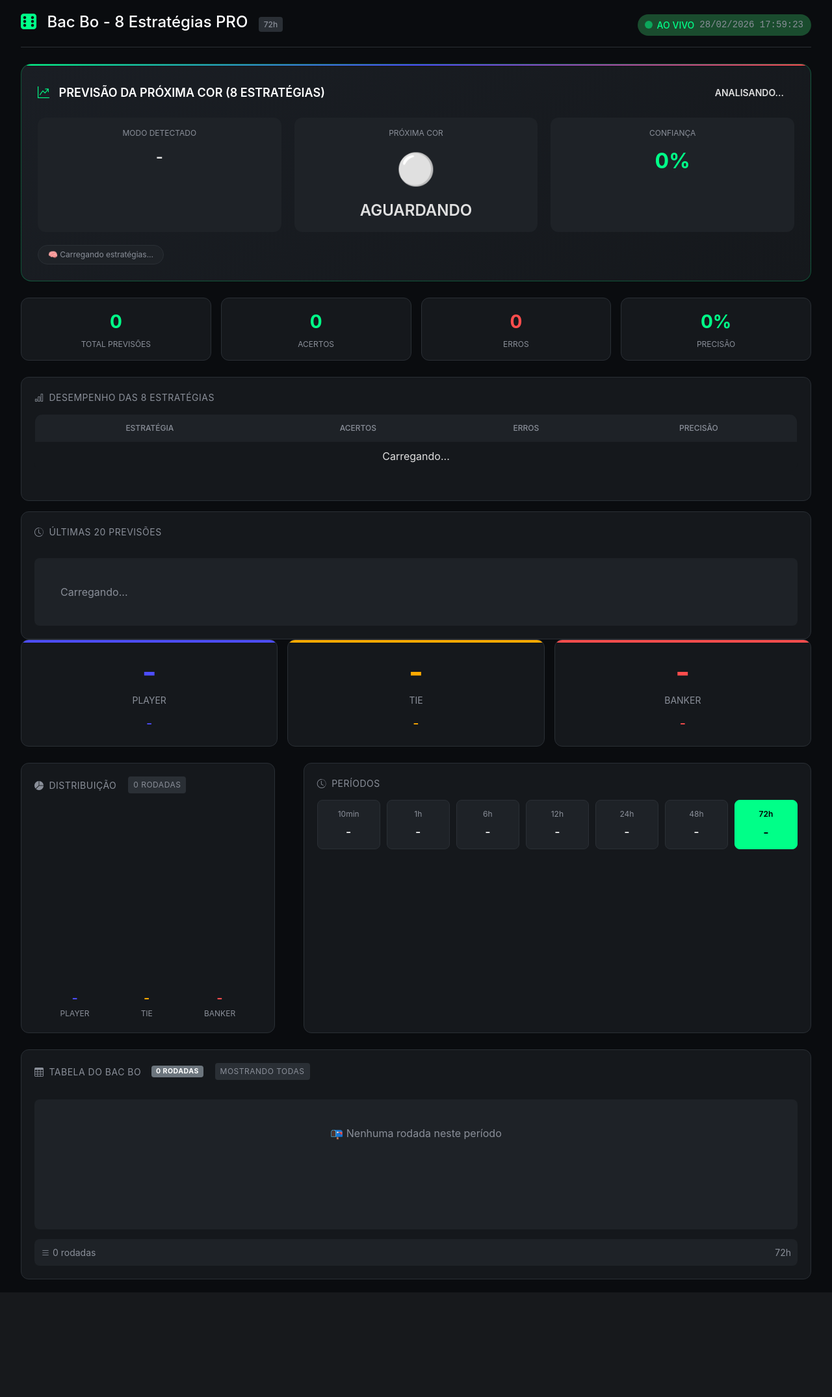
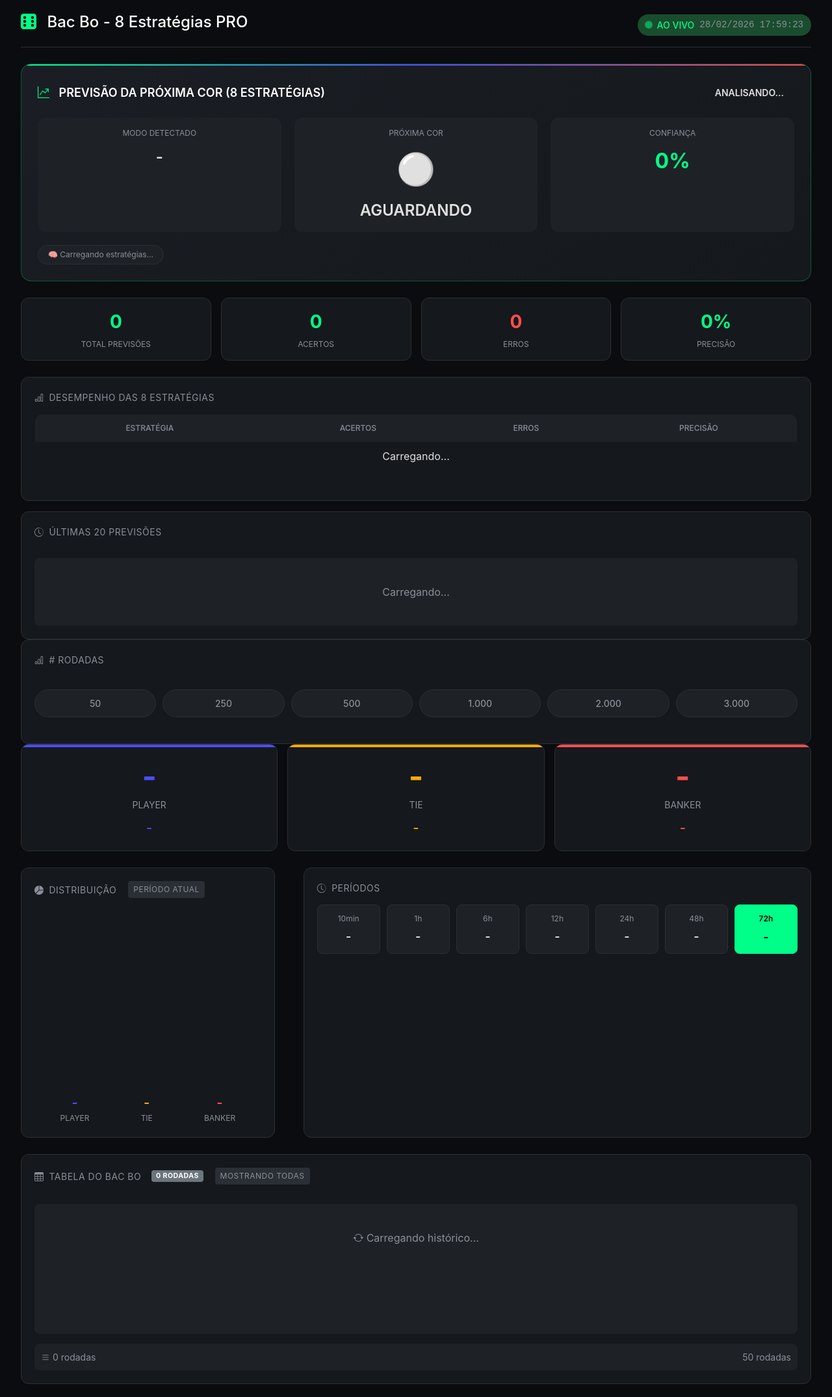
Before and after one commit to Gabrie50/bot-bacbo, a Flask app: page / in a window 1280 px wide. Shown: the whole page at 65% size. Before the commit the page ends 1989 px from the top, so only its background shows below. Run offline with Flask 3, Linux system fonts and the light colour scheme; data that the repository does not hold is empty; a map, chart or similar area stays blank; parts of the project's set-up code (start-up, migrations or seed data) failed here and were passed over.

Commit message:
Update index.html

```diff
--- a/templates/index.html
+++ b/templates/index.html
@@ -299,10 +299,10 @@
         /* Timeline de Previsões */
         .timeline-grid {
             display: flex;
-            flex-wrap: wrap;
+            flex-direction: column;
             gap: 8px;
             margin-top: 15px;
-            max-height: 150px;
+            max-height: 400px;
             overflow-y: auto;
             padding: 10px;
             background: #1e2227;
@@ -412,6 +437,40 @@
         .banker-color { color: #ff4d4d; }
         .player-color { color: #4d4dff; }
         .tie-color { color: #ffaa00; }
+
+        /* Botões de limite */
+        .limite-buttons {
+            display: flex;
+            flex-wrap: wrap;
+            gap: 10px;
+            margin: 20px 0;
+        }
+
+        .limite-btn {
+            background: #1e2227;
+            border: 1px solid #2a2f35;
+            color: #8a8f99;
+            padding: 10px 20px;
+            border-radius: 25px;
+            font-size: 14px;
+            font-weight: 500;
+            cursor: pointer;
+            transition: all 0.2s;
+            flex: 1;
+            min-width: 80px;
+        }
+
+        .limite-btn:hover {
+            background: #2a2f35;
+            color: #fff;
+        }
+
+        .limite-btn.active {
+            background: #00ff88;
+            border-color: #00ff88;
+            color: #000;
+            font-weight: 600;
+        }
 
         /* Cards de período */
         .period-grid {
@@ -628,7 +687,6 @@
             <h1>
                 <i class="bi bi-dice-6-fill"></i>
                 Bac Bo - 8 Estratégias PRO
-                <span class="info-badge" id="modoExibicao">72h</span>
             </h1>
             <div class="live-badge">
                 <span class="live-dot"></span>
@@ -727,6 +785,22 @@
             </div>
         </div>
 
+        <!-- Botões de Limite -->
+        <div class="card">
+            <div class="card-title">
+                <i class="bi bi-bar-chart"></i>
+                # RODADAS
+            </div>
+            <div class="limite-buttons">
+                <button class="limite-btn active" onclick="carregarTabela(50)">50</button>
+                <button class="limite-btn" onclick="carregarTabela(250)">250</button>
+                <button class="limite-btn" onclick="carregarTabela(500)">500</button>
+                <button class="limite-btn" onclick="carregarTabela(1000)">1.000</button>
+                <button class="limite-btn" onclick="carregarTabela(2000)">2.000</button>
+                <button class="limite-btn" onclick="carregarTabela(3000)">3.000</button>
+            </div>
+        </div>
+
         <!-- Distribuição Cards -->
         <div class="distribuicao-grid" id="distribuicaoGrid">
             <div class="distribuicao-card player" onclick="setFiltro('player')">
@@ -803,7 +877,7 @@
 
             <div class="total-info" id="totalPeriodo">
                 <span><i class="bi bi-list"></i> <span id="totalRodadasPeriodo">0</span> rodadas</span>
-                <span><span id="periodoAtualTexto">72h</span></span>
+                <span><span id="limiteAtual">50</span> rodadas</span>
             </div>
         </div>
     </div>
@@ -814,6 +888,7 @@
         let periodoAtual = 72;
         let dadosCompletos = [];
         let filtroAtual = null;
+        let limiteAtual = 50;
 
         // Histórico de previsões
         let historicoPrevisoes = [];
@@ -865,20 +939,14 @@
         // FUNÇÕES DE HISTÓRICO DE PREVISÕES
         // =========================================================================
 
-        function registrarPrevisao(previsao, resultadoReal, horario) {
+        function registrarPrevisao(previsao, resultadoReal, horario, numeros) {
             if (!previsao || !resultadoReal) return;
-
-            // Verificar se já registramos esta previsão
-            const jaExiste = historicoPrevisoes.some(p =>
-                p.horario === horario && p.previsao === previsao.previsao
-            );
-
-            if (jaExiste) return;
 
             const acertou = previsao.previsao === resultadoReal;
 
             const registro = {
                 horario: horario,
+                numeros: numeros,
                 previsao: previsao.previsao,
                 simboloPrevisto: previsao.simbolo,
                 resultado: resultadoReal,
@@ -893,7 +961,7 @@
 
             // Atualizar estatísticas das estratégias
             registro.estrategias.forEach(e => {
-                const nomeEstrategia = e.split(':')[0].trim();
+                const nomeEstrategia = e.replace(/[:\d]/g, '').trim().split(' ')[0];
                 if (estrategiasStats[nomeEstrategia]) {
                     if (acertou) {
                         estrategiasStats[nomeEstrategia].acertos++;
@@ -909,12 +977,13 @@
         }
 
         function verificarResultadoAnterior() {
-            if (dadosCompletos.length > 0 && ultimaPrevisao) {
+            if (dadosCompletos.length > 0 && ultimaPrevisao && !ultimaPrevisao.registrado) {
                 const ultimoResultado = dadosCompletos[0]?.resultado;
                 const horario = dadosCompletos[0]?.data;
+                const numeros = `${dadosCompletos[0]?.player} vs ${dadosCompletos[0]?.banker}`;
 
-                if (ultimoResultado && !ultimaPrevisao.registrado) {
-                    registrarPrevisao(ultimaPrevisao, ultimoResultado, horario);
+                if (ultimoResultado) {
+                    registrarPrevisao(ultimaPrevisao, ultimoResultado, horario, numeros);
                     ultimaPrevisao.registrado = true;
                 }
             }
@@ -970,11 +1039,18 @@
 
                 html += `
                     <div class="timeline-item ${classe}">
-                        <div class="timeline-previsao">${p.simboloPrevisto} ${p.previsao}</div>
-                        <div class="timeline-resultado">Resultado: ${p.resultado}</div>
-                        <div class="timeline-previsto">Previsto: ${p.previsao}</div>
-                        <div class="timeline-resultado">${p.confianca}%</div>
-                        <div class="timeline-resultado">${p.horario || ''}</div>
+                        <div class="timeline-header">
+                            <span class="timeline-previsao">${p.simboloPrevisto} ${p.previsao}</span>
+                            <span class="timeline-confianca">${p.confianca}%</span>
+                        </div>
+                        <div class="timeline-numeros">${p.numeros || ''}</div>
+                        <div class="timeline-resultado">
+                            <span>Resultado: ${p.resultado}</span>
+                            <span>${p.horario || ''}</span>
+                        </div>
+                        <div class="timeline-estrategias">
+                            ${p.estrategias.map(e => `<span class="timeline-estrategia-tag">${e}</span>`).join('')}
+                        </div>
                     </div>
                 `;
             });
@@ -1012,7 +1088,7 @@
                 document.getElementById('filtroAtivo').textContent = `apenas ${nomeFiltro}`;
             }
 
-            atualizarGrade();
+            exibirHistorico(dadosCompletos);
         }
 
         function calcularDistribuicao() {
@@ -1046,52 +1122,53 @@
             }
         }
 
-        function atualizarGrade() {
-            let dadosParaExibir = dadosCompletos;
+        async function carregarTabela(limite) {
+            limiteAtual = limite;
 
-            if (filtroAtual) {
-                dadosParaExibir = dadosCompletos.filter(r =>
-                    r.resultado.toLowerCase() === filtroAtual.toLowerCase()
-                );
+            // Atualizar botões
+            document.querySelectorAll('.limite-btn').forEach(btn => btn.classList.remove('active'));
+            event.target.classList.add('active');
+
+            document.getElementById('limiteAtual').textContent = limite;
+
+            try {
+                const response = await fetch(`/api/tabela/${limite}`);
+                const dados = await response.json();
+
+                dadosCompletos = dados;
+                document.getElementById('tabelaCount').textContent = `${dados.length} rodadas`;
+                document.getElementById('totalRodadasPeriodo').textContent = dados.length;
+                document.getElementById('pizzaInfo').textContent = `${dados.length} rodadas`;
+
+                calcularDistribuicao();
+                exibirHistorico(dados);
+
+                // Verificar resultado anterior
+                verificarResultadoAnterior();
+
+            } catch (error) {
+                console.error('Erro ao carregar tabela:', error);
             }
-
-            exibirHistorico(dadosParaExibir);
         }
 
         async function atualizarDados() {
             try {
-                console.log('🔄 Atualizando dados...', periodoAtual);
+                const response = await fetch('/api/stats');
+                const stats = await response.json();
 
-                const [statsRes, tabelaRes] = await Promise.all([
-                    fetch('/api/stats'),
-                    fetch(`/api/tabela/${periodoAtual}`)
-                ]);
-
-                const stats = await statsRes.json();
-                const tabela = await tabelaRes.json();
-
-                dadosCompletos = tabela;
-                console.log(`📊 Recebidas ${dadosCompletos.length} rodadas`);
-
+                // Atualizar períodos
                 periodos.forEach(p => {
                     const el = document.getElementById(`period-${p.label}`);
-                    if (el && stats.resumo) {
-                        const periodoKey = p.horas === 0.16 ? '0.16h' : `${p.horas}h`;
-                        el.textContent = stats.resumo[periodoKey]?.total || '0';
+                    if (el && stats.periodos) {
+                        const periodoKey = p.label === '10min' ? '10min' : p.label;
+                        el.textContent = stats.periodos[periodoKey] || '0';
                     }
                 });
-
-                calcularDistribuicao();
-                atualizarGrade();
-
-                // Verificar resultado anterior
-                verificarResultadoAnterior();
 
                 // Atualizar previsão
                 if (stats.previsao) {
                     const p = stats.previsao;
 
-                    // Guardar última previsão se for nova
                     if (!ultimaPrevisao || ultimaPrevisao.previsao !== p.previsao) {
                         ultimaPrevisao = { ...p, registrado: false };
                     }
@@ -1100,36 +1177,28 @@
                     document.getElementById('modoAlgoritmo').className = `modo-badge modo-${p.modo.toLowerCase()}`;
                     document.getElementById('modoDescricao').textContent = p.modo;
 
-                    let simbolo = '⚪';
-                    if (p.previsao === 'PLAYER') simbolo = '🔵';
-                    if (p.previsao === 'BANKER') simbolo = '🔴';
-                    if (p.previsao === 'TIE') simbolo = '🟡';
-
-                    document.getElementById('proximaCorSimbolo').textContent = simbolo;
+                    document.getElementById('proximaCorSimbolo').textContent = p.simbolo;
                     document.getElementById('proximaCorTexto').textContent = p.previsao;
                     document.getElementById('confianca').textContent = p.confianca + '%';
 
                     const estrategiasDiv = document.getElementById('estrategiasAtivas');
                     if (p.estrategias && p.estrategias.length > 0) {
-                        let html = '<span class="estrategia-tag">🧠 Estratégias ativas:</span>';
+                        let html = '<span class="estrategia-tag">🧠 Estratégias:</span>';
                         p.estrategias.forEach(e => {
                             html += `<span class="estrategia-tag ativa">${e}</span>`;
                         });
                         estrategiasDiv.innerHTML = html;
-                    } else {
-                        estrategiasDiv.innerHTML = '<span class="estrategia-tag">📊 Análise base</span>';
                     }
 
-                    const delayDiv = document.getElementById('delayWarning');
-                    delayDiv.style.display = p.delay_ativo ? 'block' : 'none';
+                    document.getElementById('delayWarning').style.display = p.delay_ativo ? 'block' : 'none';
                 }
 
-                document.getElementById('tabelaCount').textContent = `${dadosCompletos.length} rodadas`;
-                document.getElementById('totalRodadasPeriodo').textContent = dadosCompletos.length;
-                document.getElementById('pizzaInfo').textContent = `${dadosCompletos.length} rodadas`;
+                if (stats.ultima_atualizacao) {
+                    document.getElementById('updateTime').textContent = stats.ultima_atualizacao;
+                }
 
             } catch (error) {
-                console.error('❌ Erro ao atualizar:', error);
+                console.error('Erro ao atualizar stats:', error);
             }
         }
 
@@ -1176,8 +1245,15 @@
                 return;
             }
 
+            let dadosParaExibir = data;
+            if (filtroAtual) {
+                dadosParaExibir = data.filter(r =>
+                    r.resultado.toLowerCase() === filtroAtual.toLowerCase()
+                );
+            }
+
             let html = '';
-            data.slice(0, 100).forEach(item => {
+            dadosParaExibir.forEach(item => {
                 let classeNumero = '';
                 if (item.resultado === 'PLAYER') classeNumero = 'numero-player';
                 else if (item.resultado === 'BANKER') classeNumero = 'numero-banker';
@@ -1211,25 +1287,22 @@
 
             const periodoTexto = periodos.find(p => p.horas === horas)?.label || `${horas}h`;
             document.getElementById('periodoAtualTexto').textContent = periodoTexto;
-            document.getElementById('modoExibicao').textContent = periodoTexto;
 
-            filtroAtual = null;
-            document.getElementById('filtroAtivo').textContent = 'mostrando todas';
-
-            atualizarDados();
+            // Recarregar dados do período
+            carregarTabela(limiteAtual);
         }
 
         // Inicializar
         document.addEventListener('DOMContentLoaded', function() {
             criarPeriodos();
-            atualizarDados();
+            carregarTabela(50);
 
             // Atualizar relógio a cada segundo
             atualizarRelogio();
             setInterval(atualizarRelogio, 1000);
 
-            // Atualizar dados a cada 5 segundos
-            setInterval(atualizarDados, 5000);
+            // Atualizar stats a cada 5 segundos
+            setInterval(atualizarDatos, 5000);
         });
     </script>
 </body>
```
Also changed, not shown: other parts of templates/index.html (+39 -15 lines).
